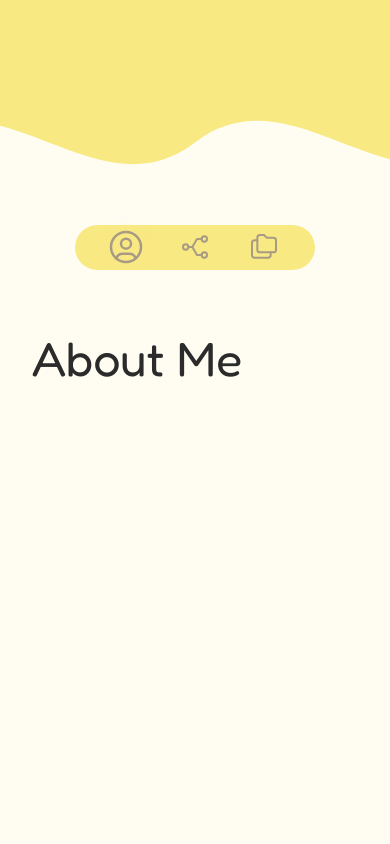
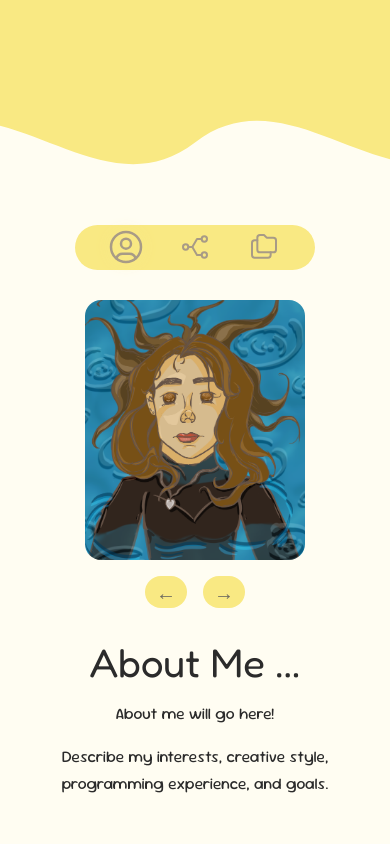
Before and after one commit to Isabel-Gunning/Web_Portfolio, a SvelteKit app: page / in a window 390 px wide. Shown: the top 844 px of the page. Built offline with nearby package versions, Linux system fonts and the light colour scheme.

Commit message:
Started to implement a responsive about me, tech and projects sections

```diff
--- /dev/null
+++ b/src/lib/components/AboutSection.svelte
@@ -0,0 +1,179 @@
+<script>
+    const images = [
+        "/images/pictures/profile-image.png",
+        "/images/pictures/Isabel_Gunning.jpg"
+    ];
+
+    let currentImage = 0;
+
+    function previousImage() {
+        currentImage = currentImage === 0 ? images.length - 1 : currentImage - 1;
+    }
+
+    function nextImage() {
+        currentImage = currentImage === images.length - 1 ? 0 : currentImage + 1;
+    }
+
+</script>
+
+<section id = "about" class="about-section">
+
+    <div class="about-content">
+
+        <div class="profile-card">
+            <img src= {images[currentImage]} alt="Portrait illustration" />
+
+            <div class="image-controls">
+                <button on:click={previousImage}> ← </button>
+                <button on:click={nextImage}> → </button>
+            </div>
+        </div>
+
+        <div class ="about-text">
+            <h1> About Me ... </h1>
+
+            <p>
+                About me will go here!
+            </p>
+
+            <p>
+                Describe my interests, creative style, programming experience, and goals.
+            </p>
+        </div>
+
+    </div>
+
+</section>
+
+<style>
+    .about-section {
+        min-height: var(--section-min-height);
+        padding: var(--space-lg);
+        scroll-margin-top: var(--space-section);
+
+        display: flex;
+        align-items: center;
+        justify-content: center;
+    }
+
+    .about-content {
+        width: 100%;
+        max-width: 1100px;
+
+        display: flex;
+        align-items: center;
+        justify-content: center;
+        gap: var(--space-xl);
+    }
+
+    .profile-card img {
+        width: 220px;
+        height: 280px;
+        object-fit: cover;
+        object-position: center;
+        border-radius: var(--radius-lg);
+    }
+
+    .profile-card {
+        flex-shrink: 0;
+    }
+
+    .image-controls {
+        display: flex;
+        justify-content: center;
+        gap: var(--space-md);
+        margin-top: var(--space-md);
+    }
+
+    .image-controls button {
+        width: 42px;
+        height: 32px;
+        border-radius: var(--radius-pill);
+
+        background: var(--color-primary);
+        color: var(--color-text-muted);
+
+        font-size: var(--font-lg);
+
+        transition: transform var(--transition-fast);
+    }
+
+    .image-controls button:hover {
+        transform: scale(var(--scale-hover));
+    }
+
+    .about-text {
+        max-width: 500px;
+        margin-top: -30px;
+    }
+
+    .about-text h1 {
+        margin-bottom: var(--space-lg);
+    }
+
+    .about-text p {
+        font-size: var(--font-lg);
+        line-height: 1.8;
+    }
+
+    @media (max-width: 1000px) {
+
+        .about-section {
+            min-height: auto;
+            padding:
+                var(--about-mobile-gap-top)
+                var(--space-md)
+                var(--space-xl);
+
+            overflow-x: hidden;
+        }
+
+        .about-content {
+            width: 100%;
+            max-width: 100%;
+
+            display: flex;
+            flex-direction: column;
+
+            align-items: center;
+            justify-content: center;
+
+            text-align: center;
+
+            gap: var(--space-lg);
+        }
+
+        .profile-card {
+            width: 100%;
+            display: flex;
+            flex-direction: column;
+            align-items: center;
+        }
+
+        .profile-card img {
+            width: var(--about-image-width-mobile);
+            height: var(--about-image-height-mobile);
+        }
+
+        .image-controls {
+            margin-top: var(--space-md);
+        }
+
+        .about-text {
+            width: 100%;
+            max-width: 320px;
+            margin-top: 0;
+        }
+
+        .about-text h1 {
+            font-size: 2.5rem;
+            margin-bottom: var(--space-md);
+        }
+
+        .about-text p {
+            font-size: var(--font-base);
+            line-height: 1.7;
+        }
+    }
+
+</style>
--- /dev/null
+++ b/src/lib/components/ProjectsSection.svelte
@@ -0,0 +1,41 @@
+<section id="projects" class="projects-section">
+
+    <div class="projects-content">
+        <h1>Projects</h1>
+
+        <p>
+            Projects I've Worked On ...
+        </p>
+    </div>
+
+</section>
+
+<style>
+    .projects-section {
+        min-height: var(--section-min-height);
+        padding: var(--space-xl);
+        scroll-margin-top: var(--space-section);
+
+        display: flex;
+        align-items: center;
+        justify-content: center;
+    }
+
+    .projects-content {
+        width: 100%;
+        max-width: 1100px;
+    }
+
+    @media (max-width: 800px) {
+
+        .projects-section {
+            padding:
+                var(--space-xl)
+                var(--space-md);
+        }
+
+        .projects-content {
+            text-align: center;
+        }
+    }
+</style>
--- /dev/null
+++ b/src/lib/components/TechSection.svelte
@@ -0,0 +1,41 @@
+<section id="tech" class="tech-section">
+
+    <div class="tech-content">
+        <h1>Technologies / Software</h1>
+
+        <p>
+            Technologies / Software I've Used ...
+        </p>
+    </div>
+
+</section>
+
+<style>
+    .tech-section {
+        min-height: var(--section-min-height);
+        padding: var(--space-xl);
+        scroll-margin-top: var(--space-section);
+
+        display: flex;
+        align-items: center;
+        justify-content: center;
+    }
+
+    .tech-content {
+        width: 100%;
+        max-width: 1100px;
+    }
+
+    @media (max-width: 800px) {
+
+        .tech-section {
+            padding:
+                var(--space-xl)
+                var(--space-md);
+        }
+
+        .tech-content {
+            text-align: center;
+        }
+    }
+</style>
--- a/src/routes/+page.svelte
+++ b/src/routes/+page.svelte
@@ -1,16 +1,13 @@
+<script>
+    import AboutSection from "$lib/components/AboutSection.svelte";
+	import ProjectsSection from "$lib/components/ProjectsSection.svelte";
+	import TechSection from "$lib/components/TechSection.svelte";
+</script>
 
 <main>
-    <section id="about">
-        <h1> About Me </h1>
-    </section>
-
-    <section id="tech">
-        <h1>Technologies / Software</h1>
-    </section>
-
-    <section id="projects">
-        <h1>Projects</h1>
-    </section>
+    <AboutSection/>
+    <TechSection/>
+    <ProjectsSection/>
 </main>
 
 <style>
@@ -18,9 +15,10 @@
         padding-top: var(--main-padding-top);
     }
 
-    section {
-        min-height: var(--section-min-height);
-        padding: var(--space-lg);
-        scroll-margin-top: var(--space-section);
-    }
+   @media (max-width: 800px) {
+        main {
+            padding-top: var(--main-padding-top-mobile);
+        }
+   }
+
 </style>
--- a/static/styles/variables.css
+++ b/static/styles/variables.css
@@ -58,8 +58,16 @@
     --nav-width-mobile: 240px;
     --nav-top-desktop: 225px;
 
-    --main-padding-top: 300px;
+    --main-padding-top: 150px;
+    --main-padding-top-mobile: 150px;
+
+    --about-mobile-gap-top: 150px;
+    --about-image-width-mobile:220px;
+    --about-image-height-mobile: 260px;
+
     --section-min-height: 100vh;
+
+
 
     /* Motion */
     --transition-fast: 0.2s ease;
```
Also changed, not shown: static/images/pictures/profile-image.png (added), 1 other file (tests, documents, lock files or other folders).
